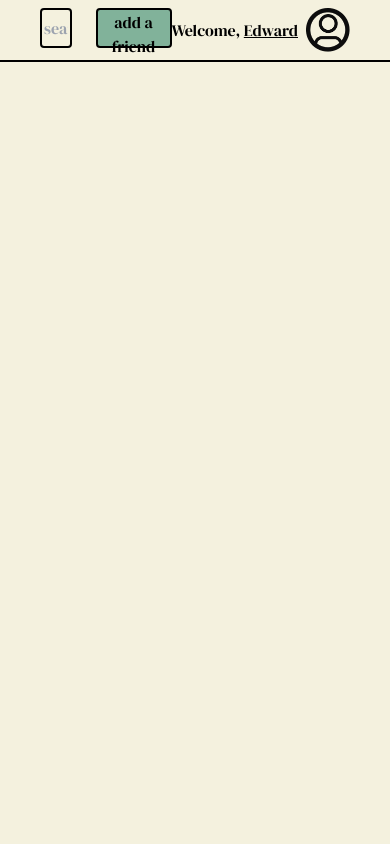
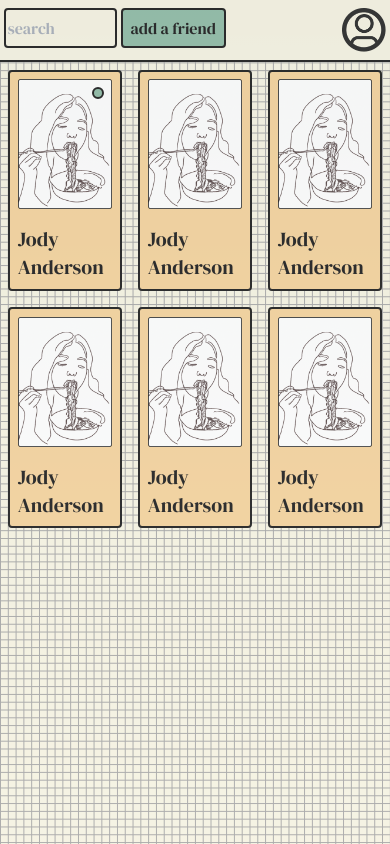
Before and after one commit to omonteon/v43-tier3-team-43, a Next.js app in the folder circle-meets/: page /main in a window 390 px wide. Built offline with nearby package versions, Linux system fonts and the light colour scheme.

Commit message:
feat: friend card component
feat: main page with friends grid

feat: responsive styling for main and header

chore: added default photo for friends

```diff
--- /dev/null
+++ b/circle-meets/pages/components/FriendCard.tsx
@@ -0,0 +1,25 @@
+import Image from "next/image";
+import React from "react";
+import photoDefault from "../../assets/friend-photo-default.png";
+
+function FriendCard({ name = "", photoURL = "", online = false }) {
+  return (
+    <div className="border-2 rounded bg-communixYellow p-3">
+      <div className="relative">
+        {online ? (
+          <span className="absolute top-2 right-2 rounded-full border-2 w-3 h-3 sm:w-5 sm:h-5 bg-communixGreen text-opacity-0"></span>
+        ) : null}
+        <Image
+          src={photoURL || photoDefault}
+          width={240}
+          height={320}
+          layout="responsive"
+          alt={name}
+        />
+      </div>
+      <h3 className="mt-4 text-xl">{name}</h3>
+    </div>
+  );
+}
+
+export default FriendCard;
--- a/circle-meets/pages/components/Header.tsx
+++ b/circle-meets/pages/components/Header.tsx
@@ -7,8 +7,8 @@ function Header() {
   const router = useRouter();
 
   return (
-    <header className="pt-3 pb-3 px-10 flex justify-between border-b-2">
-      <div className="flex flex-1 gap-6">
+    <header className="pt-3 pb-3 px-2 sm:px-10  flex justify-between border-b-2 b bg-communixWhite">
+      <div className="flex flex-1 gap-1 sm:gap-6">
         <input
           placeholder="search"
           className="bg-communixWhite border-2 rounded h-10 p-1 text-l w-1/3  xl:w-1/4"
@@ -24,7 +24,7 @@ function Header() {
         </button>
       </div>
       <div className="flex items-center gap-2 justify-self-end">
-        <p className="text-l">
+        <p className="text-l hidden sm:block">
           Welcome,{" "}
           <a href="#" className="underline">
             Edward
--- a/circle-meets/pages/main/index.tsx
+++ b/circle-meets/pages/main/index.tsx
@@ -1,10 +1,58 @@
 import React from "react";
+import FriendCard from "../components/FriendCard";
 import Header from "../components/Header";
+
+// TODO: Replace with db friends
+const friends = [
+  {
+    id: 0,
+    name: "Jody Anderson",
+    photoURL: "",
+    online: true,
+  },
+  {
+    id: 1,
+    name: "Jody Anderson",
+    photoURL: "",
+    online: false,
+  },
+  {
+    id: 2,
+    name: "Jody Anderson",
+    photoURL: "",
+    online: false,
+  },
+  {
+    id: 3,
+    name: "Jody Anderson",
+    photoURL: "",
+    online: false,
+  },
+  {
+    id: 4,
+    name: "Jody Anderson",
+    photoURL: "",
+    online: false,
+  },
+  {
+    id: 5,
+    name: "Jody Anderson",
+    photoURL: "",
+    online: false,
+  },
+];
 
 function Main() {
   return (
-    <div className="flex flex-col min-h-screen bg-communixWhite font-dm">
-      <Header />
+    <div className="flex flex-col flex-wrap min-h-screen bg-communixWhite font-dm white-grid">
+      <>
+        <Header />
+        <div className="grid grid-cols-3 sm:grid-cols-3 md:grid-cols-4 lg:grid-cols-6 xl:grid-cols-8  gap-4 sm:gap-10 m-2 sm:m-7">
+          {friends.map((friend) => {
+            return <FriendCard key={friend.id} {...friend} />;
+          })}
+        </div>
+      </>
     </div>
   );
 }
```
Also changed, not shown: circle-meets/assets/friend-photo-default.png (added).
